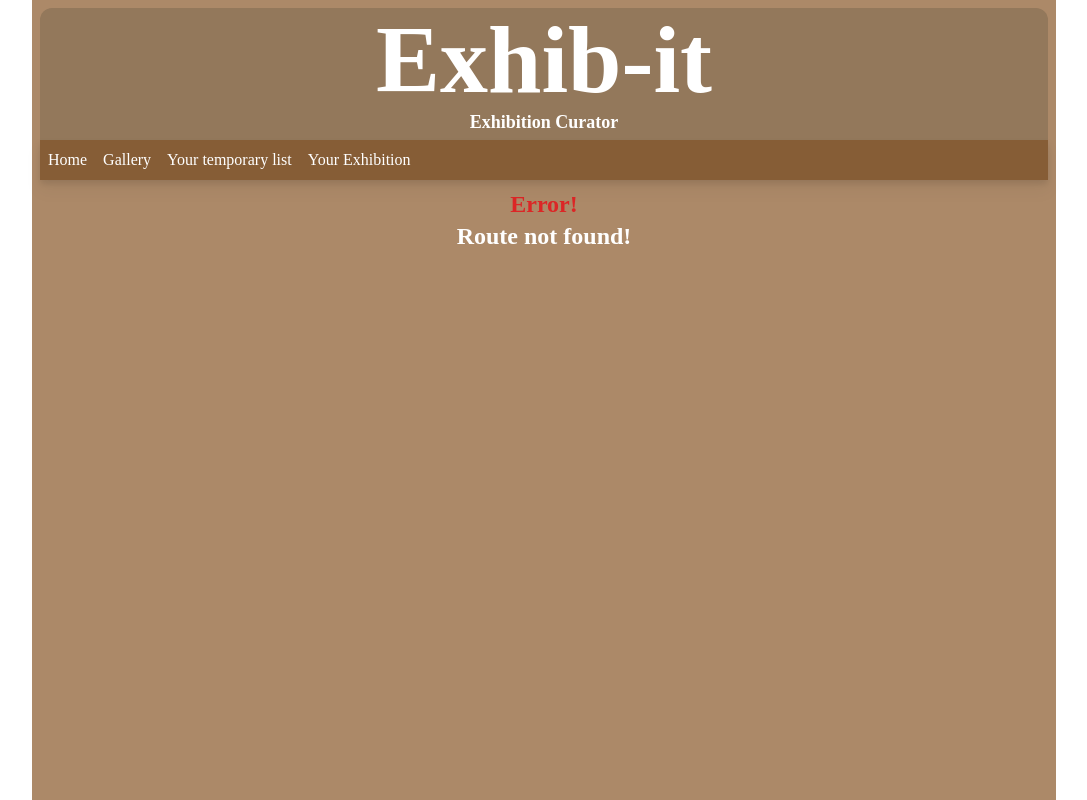
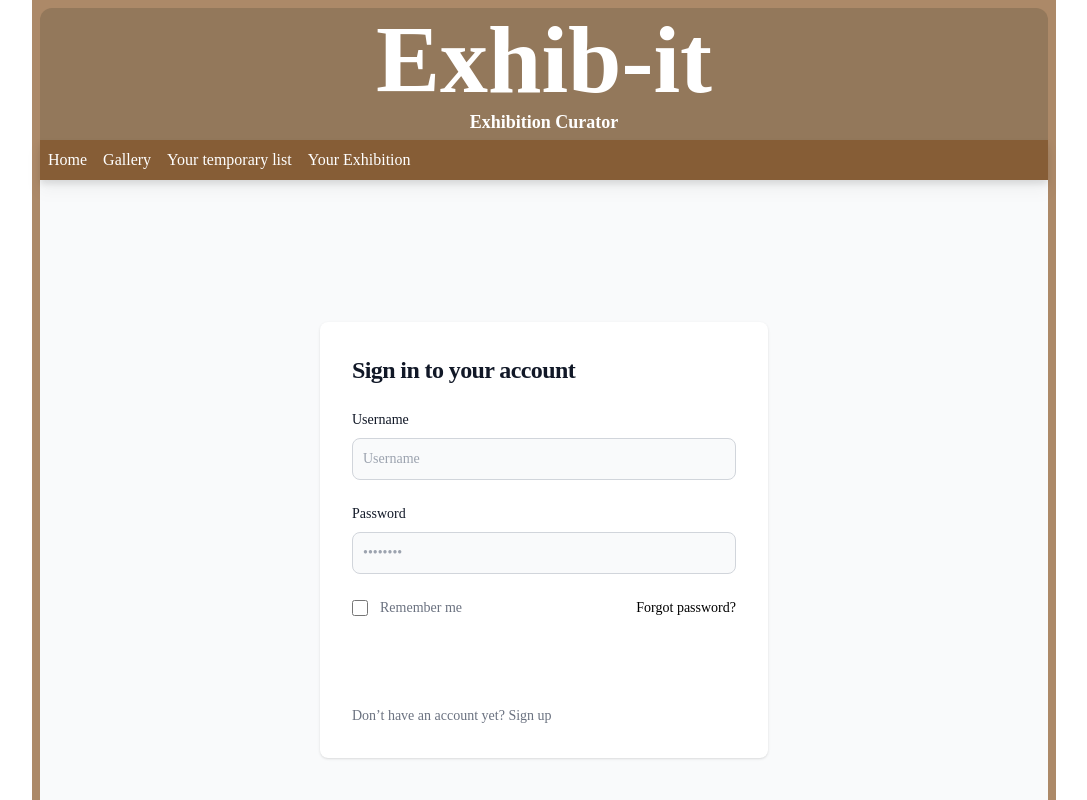
Before and after one commit to sirbacharach/exhibit-it, a React (Vite) app: page /login in a window 1280 px wide. Before the commit this address had no page. Shown: the top 800 px of the page, without its empty margins (96-1183 px from the left). Built offline with nearby package versions, Linux system fonts and the light colour scheme.

Commit message:
adds login page

```diff
--- a/package.json
+++ b/package.json
@@ -10,11 +10,15 @@
     "preview": "vite preview"
   },
   "dependencies": {
+    "@hookform/resolvers": "^3.9.0",
     "axios": "^1.7.2",
     "react": "^18.3.1",
     "react-dom": "^18.3.1",
+    "react-hook-form": "^7.52.1",
     "react-icons": "^5.0.1",
-    "react-router-dom": "^6.24.0"
+    "react-router-dom": "^6.24.0",
+    "react-toastify": "^10.0.5",
+    "yup": "^1.4.0"
   },
   "devDependencies": {
     "@types/react": "^18.3.3",
--- a/src/App.jsx
+++ b/src/App.jsx
@@ -9,23 +9,40 @@ import TempListArtworks from "./components/TempListArtworks";
 import ExhibitList from "./components/ExibitList";
 import Home from "./components/Home";
 import SingleChicagoArtwork from "./components/SingleChicagoArtwork";
+import { ToastContainer } from "react-toastify";
+import { UserProvider } from "./Context/UserAuth";
+import LoginPage from "./components/LoginPage";
+// import "react-toastify/dist/ReactToastify.css"
 
 function App() {
   return (
+    <UserProvider>
       <UserListProvider>
         <div className="bg-bgcolour font-main max-w-screen-lg min-h-screen mx-auto p-2">
           <Header />
           <Routes>
             <Route path="/" element={<Home />} />
+            <Route path="/login" element={<LoginPage />} />
             <Route path="/artworks" element={<Artworks />} />
-        <Route path="/artworks/clevelandartwork/:clartwork_id" element={<SingleClArtwork />} />
-        <Route path="/artworks/chicagoartwork/:chicagoartwork_id" element={<SingleChicagoArtwork/>}/>
-        <Route path="/artworks/artworkslist" element={<TempListArtworks />} />
+            <Route
+              path="/artworks/clevelandartwork/:clartwork_id"
+              element={<SingleClArtwork />}
+            />
+            <Route
+              path="/artworks/chicagoartwork/:chicagoartwork_id"
+              element={<SingleChicagoArtwork />}
+            />
+            <Route
+              path="/artworks/artworkslist"
+              element={<TempListArtworks />}
+            />
             <Route path="/artworks/exhibitList" element={<ExhibitList />} />
             <Route path="/*" element={<Error message="Route not found!" />} />
           </Routes>
+          <ToastContainer />
         </div>
       </UserListProvider>
+    </UserProvider>
   );
 }
 
--- /dev/null
+++ b/src/Context/UserAuth.jsx
@@ -0,0 +1,85 @@
+import React, { createContext, useEffect, useState } from "react";
+import { CgPassword } from "react-icons/cg";
+import { useNavigate } from "react-router-dom";
+import { registerAPI } from "../Services/AuthService";
+import { toast } from "react-toastify";
+
+const UserContext = createContext({});
+
+export const UserProvider = ({ children }) => {
+  const navigate = useNavigate();
+  const [token, setToken] = useState(null);
+  const [user, setUser] = useState(null);
+  const [isReady, setIsReady] = useState(false);
+
+  useEffect(() => {
+    const user = localStorage.getItem("user");
+    const token = localStorage.getItem("token");
+    if (user && token) {
+      setUser(JSON.parse(user));
+      setToken(token);
+      axios.defaults.headers.common["Auhorisation"] = "Bearer" + token;
+    }
+    setIsReady(true);
+  }, []);
+
+  const registerUser = async (email, username, password) => {
+    await registerAPI(email, username, password)
+      .then((res) => {
+        if (res) {
+          localStorage.setItem("token", res?.data.token);
+          const userObj = {
+            userName: res?.data.userName,
+            email: res?.data.email,
+          };
+          localStorage.setItem("user", JSON.stringify(userObj));
+          setToken(res?.data.token);
+          setUser(userObj);
+          toast.success("Login Success");
+          navigate("/");
+        }
+      })
+      .catch((e) => toast.warning("Server error occured"));
+  };
+
+  const loginUser = async (username, password) => {
+    await loginAPI(username, password)
+      .then((res) => {
+        if (res) {
+          localStorage.setItem("token", res?.data.token);
+          const userObj = {
+            userName: res?.data.userName,
+            email: res?.data.email,
+          };
+          localStorage.setItem("user", JSON.stringify(userObj));
+          setToken(res?.data.token);
+          setUser(userObj);
+          toast.success("Login Success");
+          navigate("/");
+        }
+      })
+      .catch((e) => toast.warning("Server error occured"));
+  };
+
+  const isLoggedIn = () => {
+    return !!user;
+  };
+
+  const logoutUser = () => {
+    localStorage.removeItem("token");
+    localStorage.removeItem("user");
+    setUser(null);
+    setToken("");
+    navigate("/");
+  };
+
+  return (
+    <UserContext.Provider
+      value={{ loginUser, user, token, logoutUser, isLoggedIn, registerUser }}
+    >
+      {isReady ? children : null}
+    </UserContext.Provider>
+  );
+};
+
+export const useAuth = () => React.useContext(UserContext);
--- /dev/null
+++ b/src/Helpers/ErrorHandler.jsx
@@ -0,0 +1,24 @@
+import axios from "axios"
+import { toast } from "react-toastify";
+
+export const handleError = (any) => {
+    if(axios.isAxiosError(error)){
+        let err = error.response;
+        if(Array.isArray(err?.data.errors)) {
+            for(let val of err?.data.errors) {
+               toast.warning(val.description);
+            }
+        } else if (typeof err?.data.errors === 'object') {
+            for(let e in err?.data.errors) {
+                toast.warning(err.data.errors[e][0]);
+            }
+        } else if (err?.data) {
+            toast.warning(err.data);
+        } else if (err?.status == 401) {
+            toast.warning("Please login");
+            window.history.pushState({}, "LoginPage", "/Login")
+        } else if (err) {
+            toast.warning(err?.data);
+        }
+    }
+}
--- /dev/null
+++ b/src/Services/AuthService.jsx
@@ -0,0 +1,28 @@
+import axios from "axios"
+
+const api = "http://localhost:5167/api"
+
+export const loginAPI = async (username, password) => {
+    try {
+        const data = await axios.post(api + "account/login", {
+            username: username,
+            password: password
+        });
+        return data;
+    } catch (error) {
+        handleError(error);
+    }
+}
+
+export const registerAPI = async (email, username, password) => {
+    try {
+        const data = await axios.post(api + "account/register", {
+            email: email,
+            username: username,
+            password: password
+        });
+        return data;
+    } catch (error) {
+        handleError(error);
+    }
+}
--- /dev/null
+++ b/src/components/LoginPage.jsx
@@ -0,0 +1,112 @@
+import React from "react";
+import * as Yup from "yup";
+import { useAuth } from "../Context/UserAuth";
+import { useForm } from "react-hook-form";
+import { yupResolver } from "@hookform/resolvers/yup";
+
+const validation = Yup.object().shape({
+  userName: Yup.string().required("Username is requried"),
+  password: Yup.string().required("Password is required"),
+});
+
+const LoginPage = (props) => {
+  const { loginUser } = useAuth();
+  const {
+    register,
+    handleSubmit,
+    formState: { errors },
+  } = useForm({ resolver: yupResolver(validation) });
+
+  const handleLogin = (form) => {
+    loginUser(form.userName, form.password);
+  }
+  return (
+    <section className="bg-gray-50 dark:bg-gray-900">
+      <div className="flex flex-col items-center justify-center px-6 py-8 mx-auto md:h-screen lg:py-0">
+        <div className="w-full bg-white rounded-lg shadow dark:border md:mb-20 sm:max-w-md xl:p-0 dark:bg-gray-800 dark:border-gray-700">
+          <div className="p-6 space-y-4 md:space-y-6 sm:p-8">
+            <h1 className="text-xl font-bold leading-tight tracking-tight text-gray-900 md:text-2xl dark:text-white">
+              Sign in to your account
+            </h1>
+            <form className="space-y-4 md:space-y-6" action="#">
+              <div>
+                <label
+                  htmlFor="email"
+                  className="block mb-2 text-sm font-medium text-gray-900 dark:text-white"
+                >
+                  Username
+                </label>
+                <input
+                  type="text"
+                  name="username"
+                  id="username"
+                  className="bg-gray-50 border border-gray-300 text-gray-900 sm:text-sm rounded-lg focus:ring-primary-600 focus:border-primary-600 block w-full p-2.5 dark:bg-gray-700 dark:border-gray-600 dark:placeholder-gray-400 dark:text-white dark:focus:ring-blue-500 dark:focus:border-blue-500"
+                  placeholder="Username"
+                />
+              </div>
+              <div>
+                <label
+                  htmlFor="password"
+                  className="block mb-2 text-sm font-medium text-gray-900 dark:text-white"
+                >
+                  Password
+                </label>
+                <input
+                  type="password"
+                  name="password"
+                  id="password"
+                  placeholder="••••••••"
+                  className="bg-gray-50 border border-gray-300 text-gray-900 sm:text-sm rounded-lg focus:ring-primary-600 focus:border-primary-600 block w-full p-2.5 dark:bg-gray-700 dark:border-gray-600 dark:placeholder-gray-400 dark:text-white dark:focus:ring-blue-500 dark:focus:border-blue-500"
+                />
+              </div>
+              <div className="flex items-center justify-between">
+                <div className="flex items-start">
+                  <div className="flex items-center h-5">
+                    <input
+                      id="remember"
+                      aria-describedby="remember"
+                      type="checkbox"
+                      className="w-4 h-4 border border-gray-300 rounded bg-gray-50 focus:ring-3 focus:ring-primary-300 dark:bg-gray-700 dark:border-gray-600 dark:focus:ring-primary-600 dark:ring-offset-gray-800"
+                      required
+                    />
+                  </div>
+                  <div className="ml-3 text-sm">
+                    <label
+                      htmlFor="remember"
+                      className="text-gray-500 dark:text-gray-300"
+                    >
+                      Remember me
+                    </label>
+                  </div>
+                </div>
+                <a
+                  href="#"
+                  className="text-sm font-medium text-primary-600 hover:underline dark:text-primary-500"
+                >
+                  Forgot password?
+                </a>
+              </div>
+              <button
+                type="submit"
+                className="w-full text-white bg-primary-600 hover:bg-primary-700 focus:ring-4 focus:outline-none focus:ring-primary-300 font-medium rounded-lg text-sm px-5 py-2.5 text-center dark:bg-primary-600 dark:hover:bg-primary-700 dark:focus:ring-primary-800"
+              >
+                Sign in
+              </button>
+              <p className="text-sm font-light text-gray-500 dark:text-gray-400">
+                Don’t have an account yet?{" "}
+                <a
+                  href="#"
+                  className="font-medium text-primary-600 hover:underline dark:text-primary-500"
+                >
+                  Sign up
+                </a>
+              </p>
+            </form>
+          </div>
+        </div>
+      </div>
+    </section>
+  )
+};
+
+export default LoginPage;
```
Also changed, not shown: 1 other file (tests, documents, lock files or other folders). Lines whose indentation alone changed are shown as unchanged.
